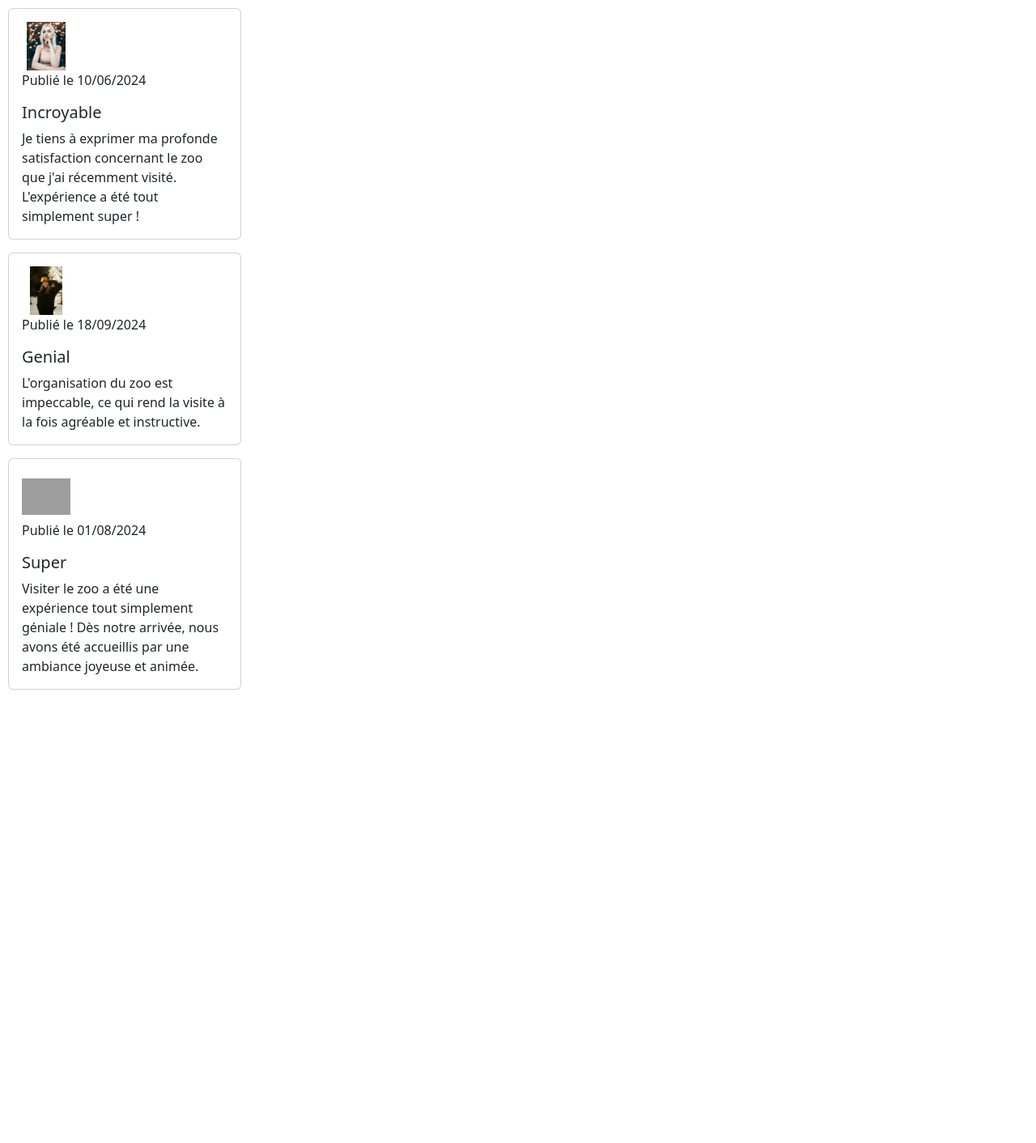
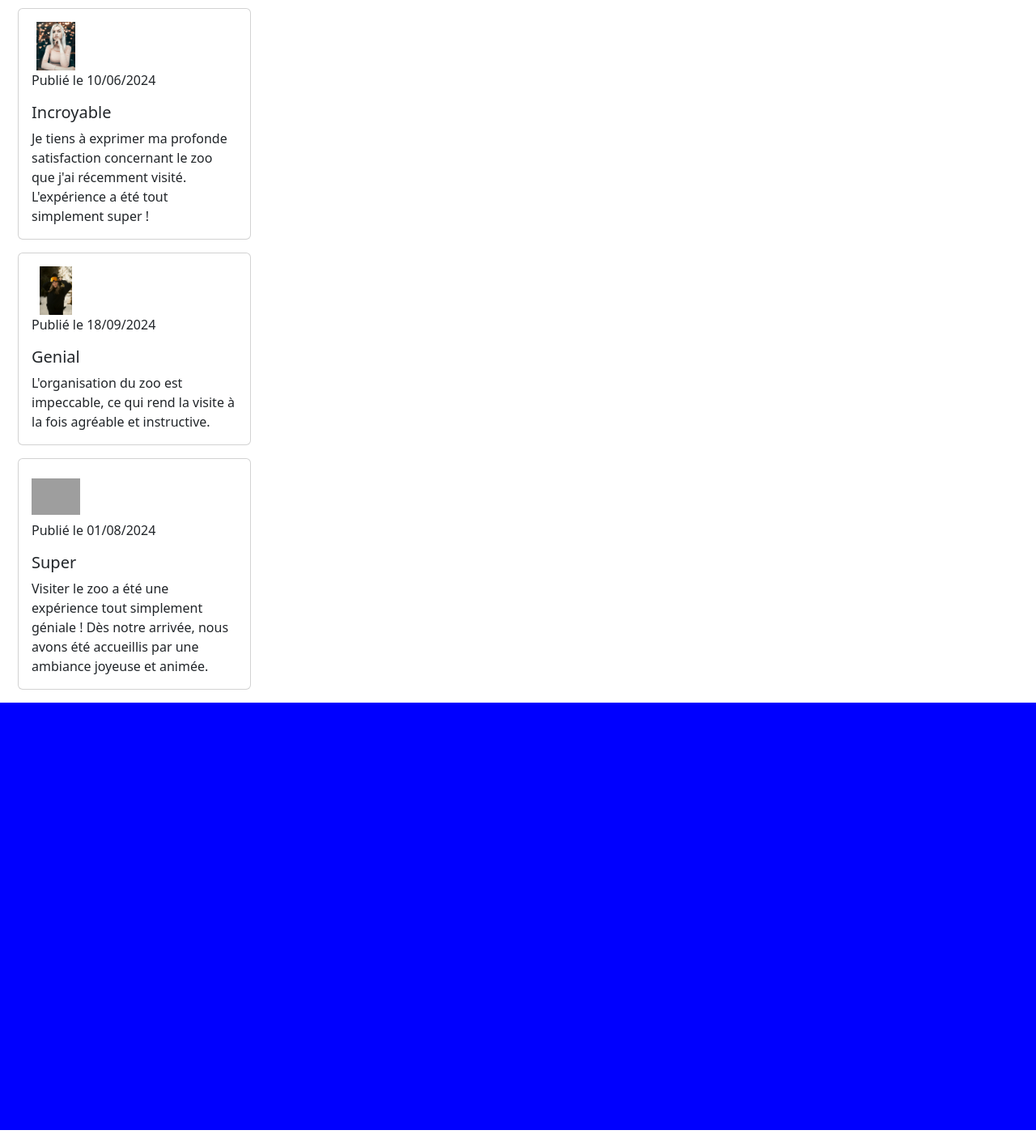
Before and after one commit to Y04N2/zooArcadia, a PHP site: page / in a window 1280 px wide. Shown: the part 469-1881 px from the top of the page at 81% size. Before the commit the page ends 1321 px from the top, so only its background shows below. Run offline with PHP 8.4, Linux system fonts and the light colour scheme; grey boxes are pictures that could not be loaded.

Commit message:
bloc services et placement

```diff
--- a/asset/css/index.css
+++ b/asset/css/index.css
@@ -42,3 +42,9 @@ nav {
    width:60px;
    height:60px;
 }
+
+.b-service {
+   width: 973px;
+   height: 528px;
+   background-color: blue;
+}
--- a/index.php
+++ b/index.php
@@ -58,7 +58,7 @@
    </div>
 
    <!--card avec header et image dans le header-->
-   <div class=""><!--div pour les chevron ou bar de defilement-->
+   <div class="container-fluid"><!--div pour les chevrons ou bar de defilement-->
       <div class="card mb-3" style="width: 18rem;">
          <div class="card-body">
             <img class="img-profile" src="/asset/picture/profiles/profile1.jpg">
@@ -89,6 +89,11 @@
          </div>
       </div>
    </div>
+
+<!--Blocs des services-->
+<div class="b-service mb-3 container-fluid d-flex justify-content-between"><!--alignement du bloc bleu-->
+
+</div>
    <script type="text/javascript" src="asset/lib/bootstrap.min.js"></script>
 </body>
 
```
